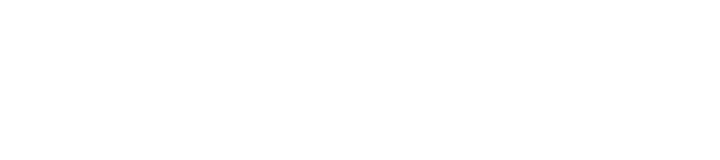
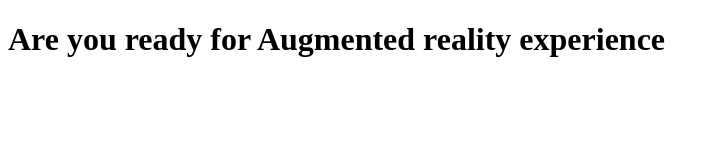
Before and after one commit to younes4idhamou/younes_idhamou_profile, a plain HTML site: page index.html in a window 1280 px wide. Shown: the whole page, without its empty margins (0-720 px from the left). Drawn offline with Linux system fonts and the light colour scheme.

Commit message:
Update index.html

```diff
--- a/index.html
+++ b/index.html
@@ -8,7 +8,7 @@
 </head>
 
 <body>
-
+   <h1>Are you ready for Augmented reality experience </h1>
 
 </body>
 
```
